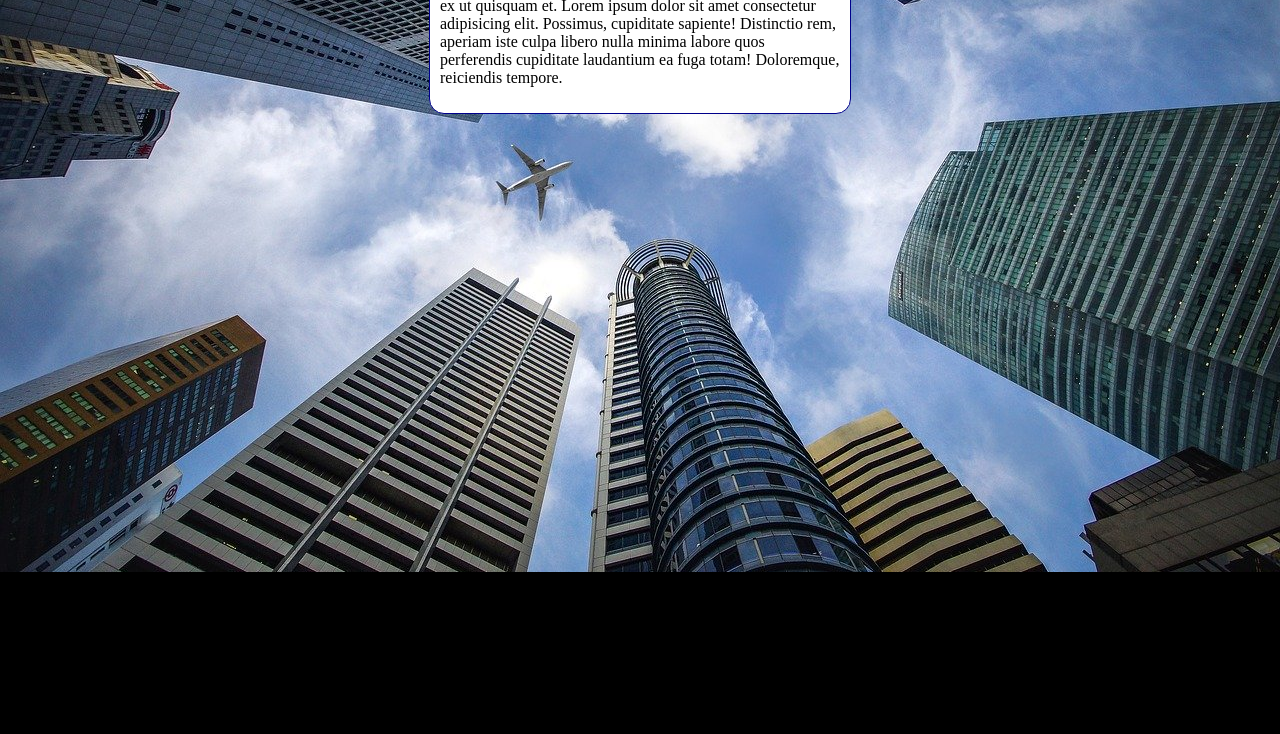
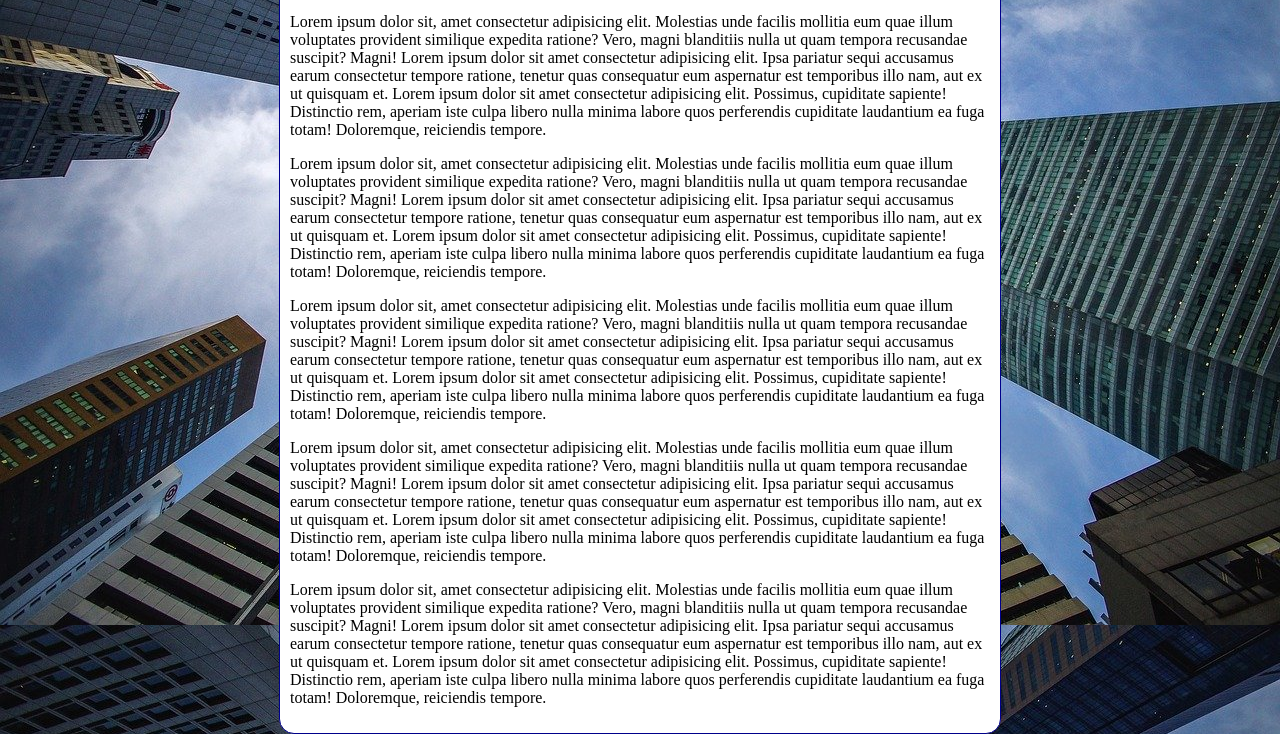
Before and after one commit to leandrothales02/html-css, a plain HTML site: page exercicios/ex024/fundo005.html in a window 1280 px wide. Shown: the part 228-962 px from the top of the page. Before the commit the page ends 800 px from the top, so only its background shows below. Drawn offline with Linux system fonts and the light colour scheme.

Commit message:
Update fundo005.html

```diff
--- a/exercicios/ex024/fundo005.html
+++ b/exercicios/ex024/fundo005.html
@@ -10,11 +10,17 @@
 
         body {
 
+            height: 100vh;
             background-color: black;
             background-image: url(imagens/wallpaper002.jpg);
-            background-position: center top;
+            background-position: center center;
             background-repeat: no-repeat;
             background-size: cover;
+            background-attachment: fixed;
+
+            /* shorthand - background
+
+            color > image > position > repeat > [size] > attachment */
 
 
         }
@@ -22,7 +28,7 @@
         main {
 
             background-color: white;
-            width: 400px;
+            max-width: 700px;
             padding: 10px;
             margin: auto;
             border: 1px solid darkblue;
@@ -41,6 +47,42 @@
             Lorem ipsum dolor sit amet consectetur adipisicing elit. Ipsa pariatur sequi accusamus earum consectetur tempore ratione, tenetur quas consequatur eum aspernatur est temporibus illo nam, aut ex ut quisquam et.
             Lorem ipsum dolor sit amet consectetur adipisicing elit. Possimus, cupiditate sapiente! Distinctio rem, aperiam iste culpa libero nulla minima labore quos perferendis cupiditate laudantium ea fuga totam! Doloremque, reiciendis tempore.
 
+
+        </p>
+
+        <p>Lorem ipsum dolor sit, amet consectetur adipisicing elit. Molestias unde facilis mollitia eum quae illum voluptates provident similique expedita ratione? Vero, magni blanditiis nulla ut quam tempora recusandae suscipit? Magni!
+            Lorem ipsum dolor sit amet consectetur adipisicing elit. Ipsa pariatur sequi accusamus earum consectetur tempore ratione, tenetur quas consequatur eum aspernatur est temporibus illo nam, aut ex ut quisquam et.
+            Lorem ipsum dolor sit amet consectetur adipisicing elit. Possimus, cupiditate sapiente! Distinctio rem, aperiam iste culpa libero nulla minima labore quos perferendis cupiditate laudantium ea fuga totam! Doloremque, reiciendis tempore.
+
+
+        </p>
+
+        <p>Lorem ipsum dolor sit, amet consectetur adipisicing elit. Molestias unde facilis mollitia eum quae illum voluptates provident similique expedita ratione? Vero, magni blanditiis nulla ut quam tempora recusandae suscipit? Magni!
+            Lorem ipsum dolor sit amet consectetur adipisicing elit. Ipsa pariatur sequi accusamus earum consectetur tempore ratione, tenetur quas consequatur eum aspernatur est temporibus illo nam, aut ex ut quisquam et.
+            Lorem ipsum dolor sit amet consectetur adipisicing elit. Possimus, cupiditate sapiente! Distinctio rem, aperiam iste culpa libero nulla minima labore quos perferendis cupiditate laudantium ea fuga totam! Doloremque, reiciendis tempore.
+
+
+        </p>
+
+        <p>Lorem ipsum dolor sit, amet consectetur adipisicing elit. Molestias unde facilis mollitia eum quae illum voluptates provident similique expedita ratione? Vero, magni blanditiis nulla ut quam tempora recusandae suscipit? Magni!
+            Lorem ipsum dolor sit amet consectetur adipisicing elit. Ipsa pariatur sequi accusamus earum consectetur tempore ratione, tenetur quas consequatur eum aspernatur est temporibus illo nam, aut ex ut quisquam et.
+            Lorem ipsum dolor sit amet consectetur adipisicing elit. Possimus, cupiditate sapiente! Distinctio rem, aperiam iste culpa libero nulla minima labore quos perferendis cupiditate laudantium ea fuga totam! Doloremque, reiciendis tempore.
+
+
+        </p>
+
+        <p>Lorem ipsum dolor sit, amet consectetur adipisicing elit. Molestias unde facilis mollitia eum quae illum voluptates provident similique expedita ratione? Vero, magni blanditiis nulla ut quam tempora recusandae suscipit? Magni!
+            Lorem ipsum dolor sit amet consectetur adipisicing elit. Ipsa pariatur sequi accusamus earum consectetur tempore ratione, tenetur quas consequatur eum aspernatur est temporibus illo nam, aut ex ut quisquam et.
+            Lorem ipsum dolor sit amet consectetur adipisicing elit. Possimus, cupiditate sapiente! Distinctio rem, aperiam iste culpa libero nulla minima labore quos perferendis cupiditate laudantium ea fuga totam! Doloremque, reiciendis tempore.
+
+
+        </p>
+
+        <p>Lorem ipsum dolor sit, amet consectetur adipisicing elit. Molestias unde facilis mollitia eum quae illum voluptates provident similique expedita ratione? Vero, magni blanditiis nulla ut quam tempora recusandae suscipit? Magni!
+            Lorem ipsum dolor sit amet consectetur adipisicing elit. Ipsa pariatur sequi accusamus earum consectetur tempore ratione, tenetur quas consequatur eum aspernatur est temporibus illo nam, aut ex ut quisquam et.
+            Lorem ipsum dolor sit amet consectetur adipisicing elit. Possimus, cupiditate sapiente! Distinctio rem, aperiam iste culpa libero nulla minima labore quos perferendis cupiditate laudantium ea fuga totam! Doloremque, reiciendis tempore.
+
+
         </p>
     </main>
 </body>
```
